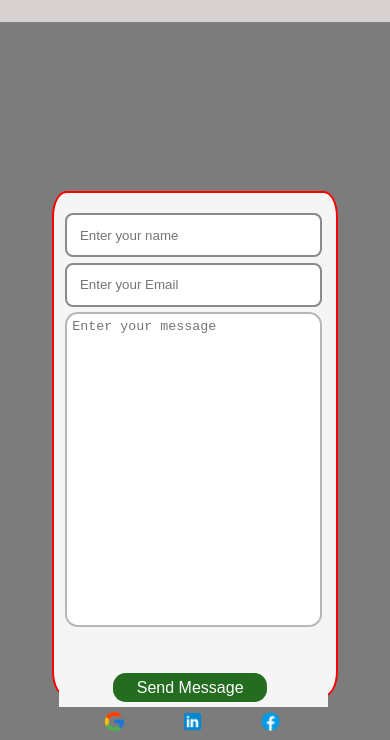
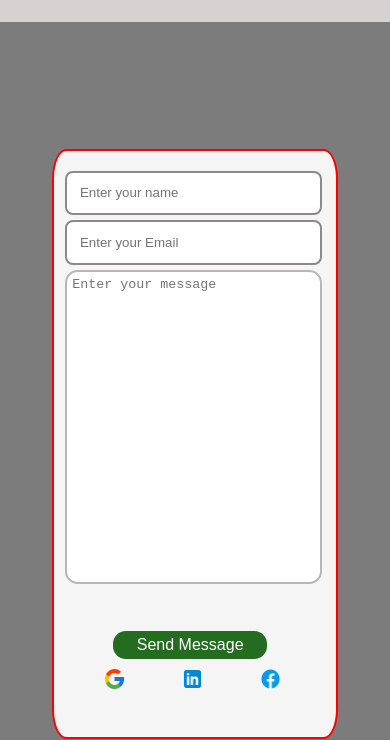
Before and after one commit to Minsili/Front-End-Portfolio, a plain HTML site: page index.html in a window 390 px wide. Shown: the part 2510-3250 px from the top of the page. Drawn offline with Linux system fonts and the light colour scheme.

Commit message:
Update style

```diff
--- a/CSS/responsive.css
+++ b/CSS/responsive.css
@@ -96,9 +96,8 @@
   }
   #Contact .contact-form{
     width: 90%;
-    height: 78vh;
+    height: 75vh;
     border-radius: 5%;
-    border: 2px solid red;
   }
 
 }
@@ -135,8 +134,8 @@
   }
   #Contact .contact-form{
     width: 80%;
-    height: 60vh;
-    border-radius: 5%;
+    height: 70vh;
+    border: 2px solid red;
   }
 
   footer .footer-text{
```
